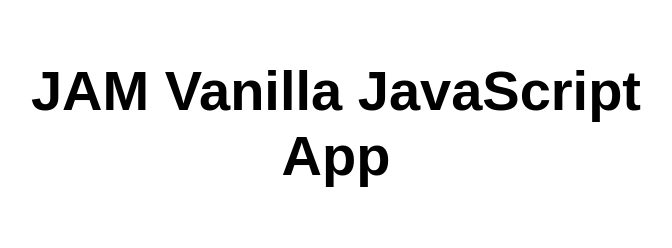
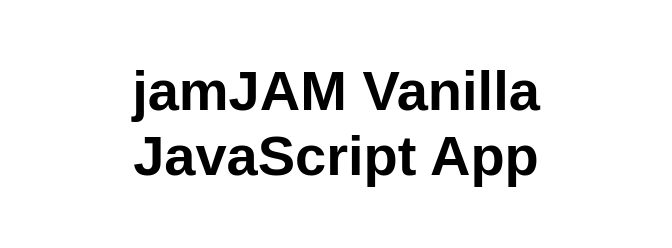
Before and after one commit to jmorscher/my-first-static-web-app, a website: page src/index.html in a window 1280 px wide. Shown: the whole page, without its empty margins (304-976 px from the left). Drawn offline with Linux system fonts and the light colour scheme.

Commit message:
Update index.html

```diff
--- a/src/index.html
+++ b/src/index.html
@@ -10,7 +10,7 @@
 
 <body>
   <main>
-    <h1>JAM Vanilla JavaScript App</h1>
+    <h1>jamJAM Vanilla JavaScript App</h1>
   </main>
 </body>
 
```
